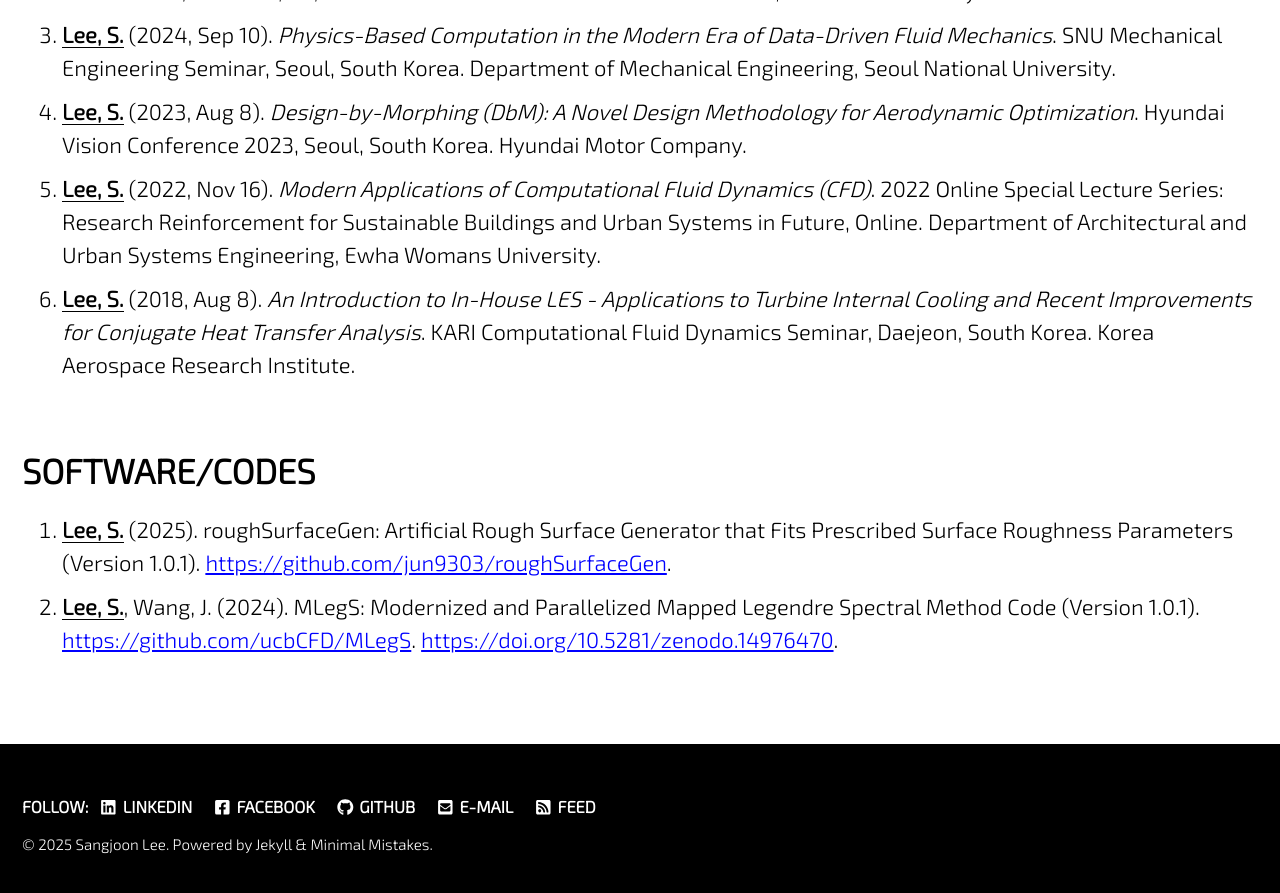
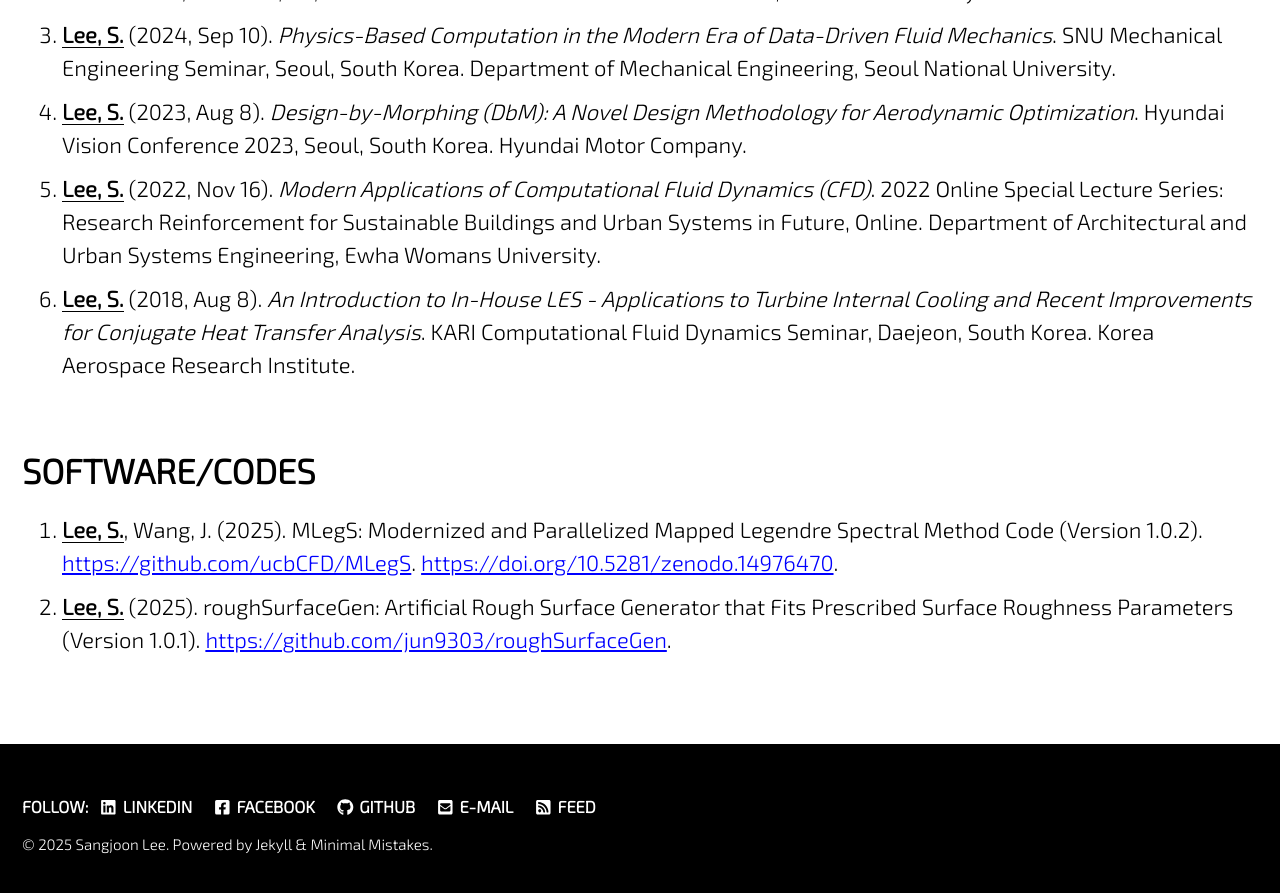
Before and after one commit to jun9303/jun9303.github.io, a Jekyll site: the page built from _pages/publications.md, in a window 1280 px wide and 900 px high, scrolled down 3827 px. Shown: the top 893 px of the window. Built offline with Jekyll 4.4.1, drawn with Linux system fonts in a browser that asks for light colours; cached includes are drawn as plain includes; nearby versions of some CDN libraries; emoji names are drawn with the system emoji font.

Commit message:
New CV & Pub updated

```diff
--- a/_pages/publications.md
+++ b/_pages/publications.md
@@ -58,8 +58,8 @@ header:
 1. <ins>**Lee, S.**</ins> (2018, Aug 8). *An Introduction to In-House LES - Applications to Turbine Internal Cooling and Recent Improvements for Conjugate Heat Transfer Analysis*. KARI Computational Fluid Dynamics Seminar, Daejeon, South Korea. Korea Aerospace Research Institute.
 
 # SOFTWARE/CODES
+1. <ins>**Lee, S.**</ins>, Wang, J. (2025). MLegS: Modernized and Parallelized Mapped Legendre Spectral Method Code (Version 1.0.2). [https://github.com/ucbCFD/MLegS](https://github.com/ucbCFD/MLegS). [https://doi.org/10.5281/zenodo.14976470](https://doi.org/10.5281/zenodo.14976470).
 1. <ins>**Lee, S.**</ins> (2025). roughSurfaceGen: Artificial Rough Surface Generator that Fits Prescribed Surface Roughness Parameters (Version 1.0.1). [https://github.com/jun9303/roughSurfaceGen](https://github.com/jun9303/roughSurfaceGen).
-1. <ins>**Lee, S.**</ins>, Wang, J. (2024). MLegS: Modernized and Parallelized Mapped Legendre Spectral Method Code (Version 1.0.1). [https://github.com/ucbCFD/MLegS](https://github.com/ucbCFD/MLegS). [https://doi.org/10.5281/zenodo.14976470](https://doi.org/10.5281/zenodo.14976470).
 
 <style type="text/css">
 h1 {
```
